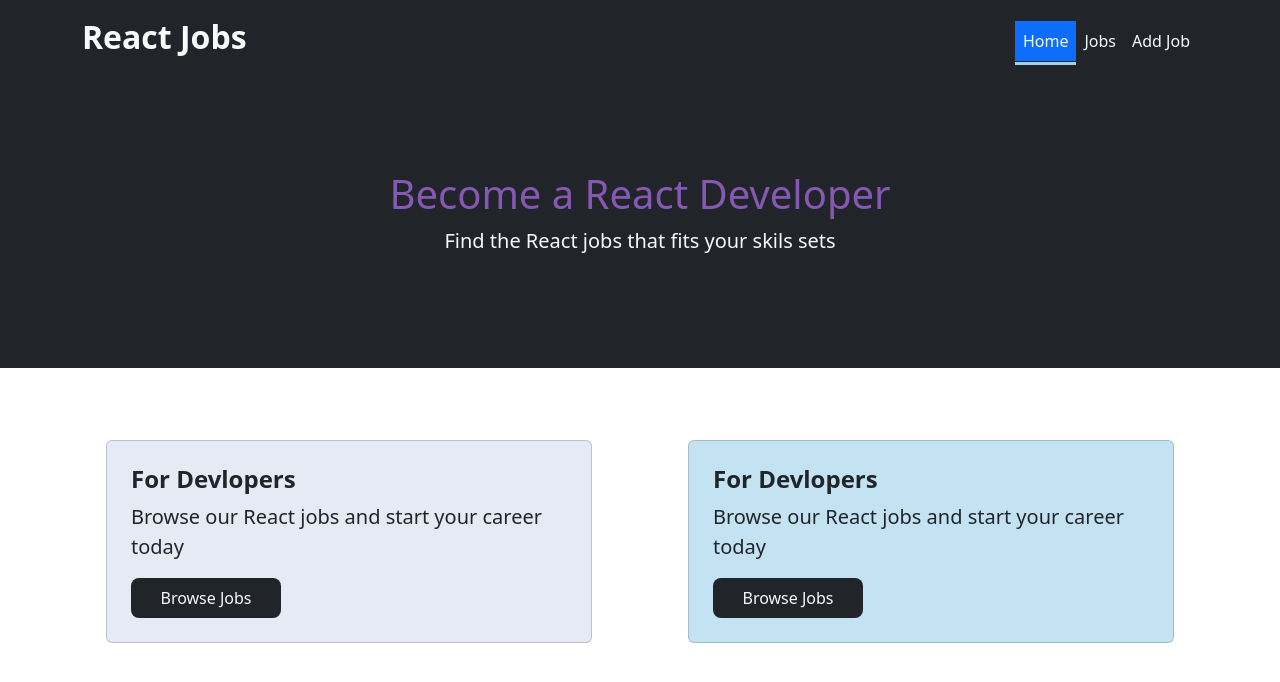
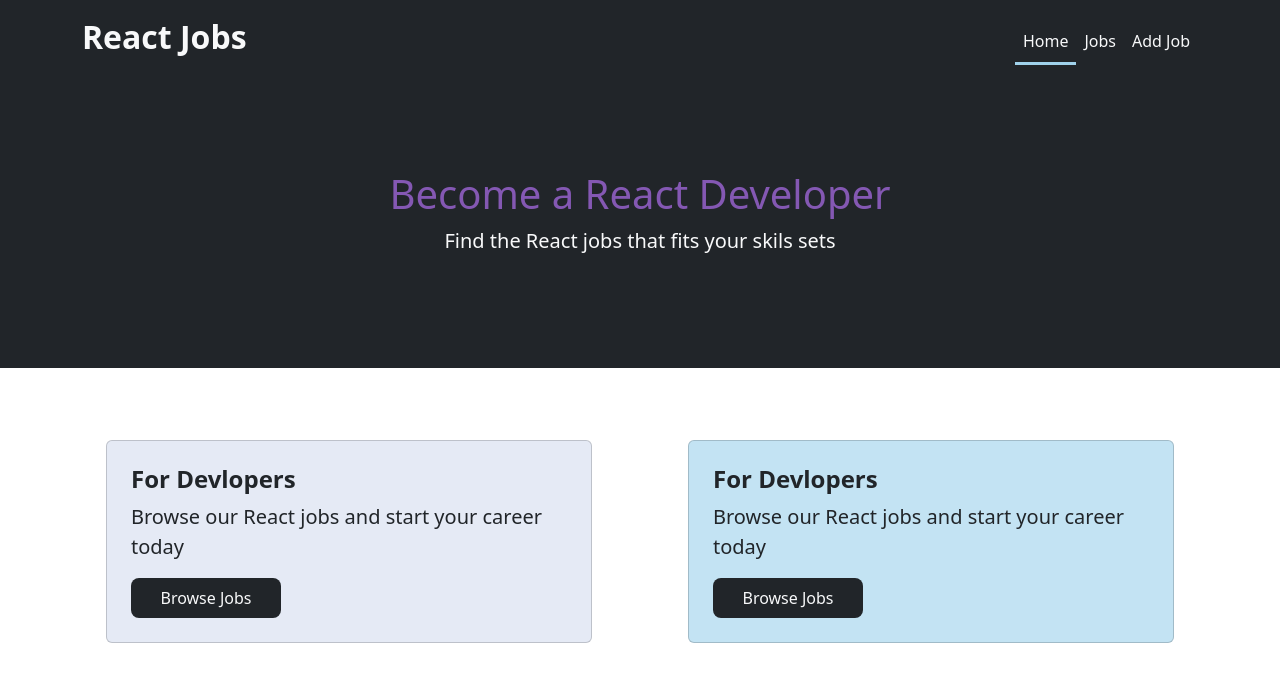
Before and after one commit to shukria-sultani/react-jobs-website, a React (Vite) app: page / in a window 1280 px wide. Shown: the top 682 px of the page. Built offline with nearby package versions, Linux system fonts and the light colour scheme; a web font is replaced by a local one.

Commit message:
Removed the navbar active link background color

```diff
--- a/src/Components/Navbar.jsx
+++ b/src/Components/Navbar.jsx
@@ -22,7 +22,7 @@ export default function Navbar() {
           <ul className="navbar-nav ms-auto mt-2">
             <li className="nav-item">
               <a
-                className="nav-link active text-light bg-primary"
+                className="nav-link active text-light"
                 aria-current="page"
                 href="#"
               >
```
